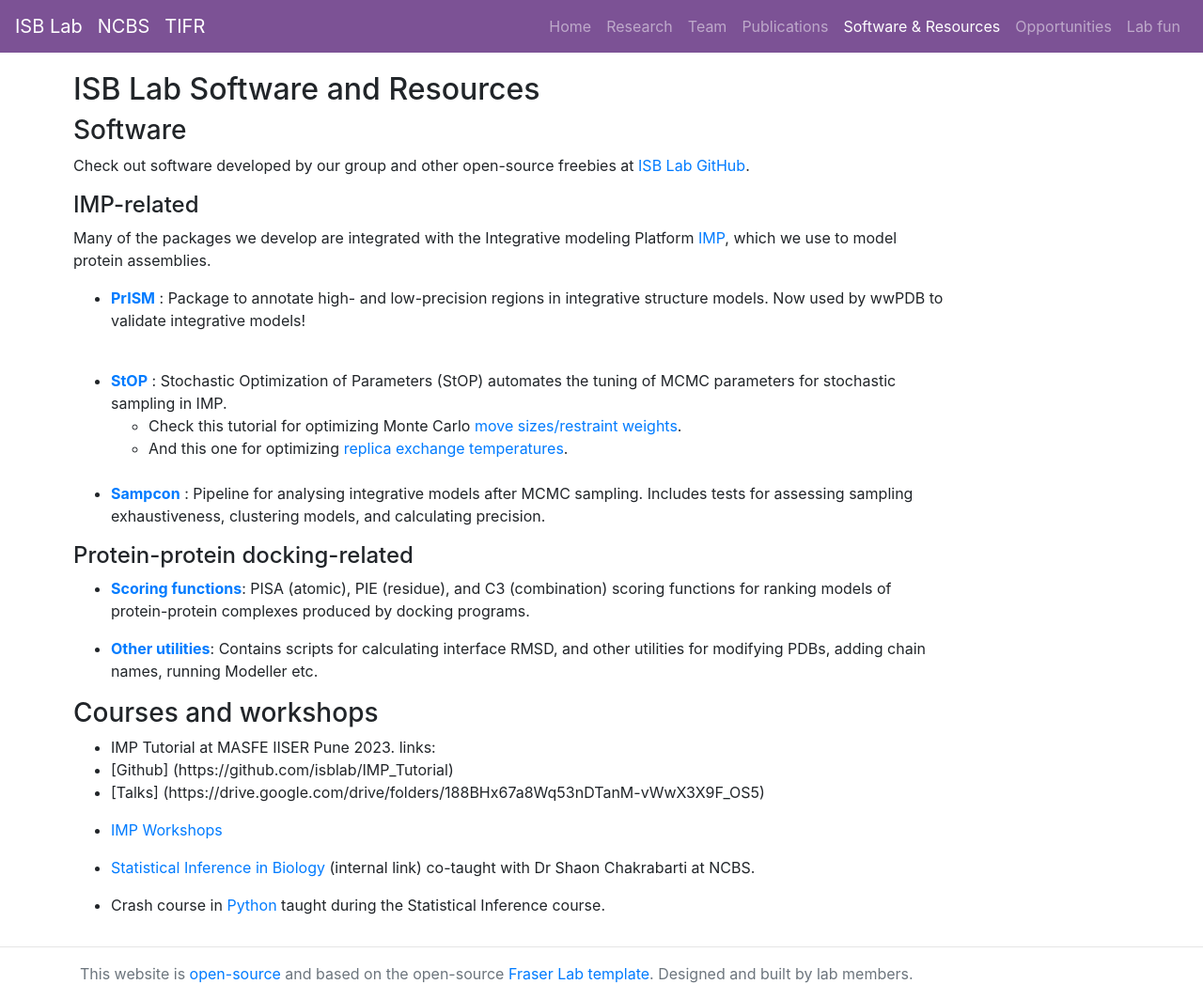
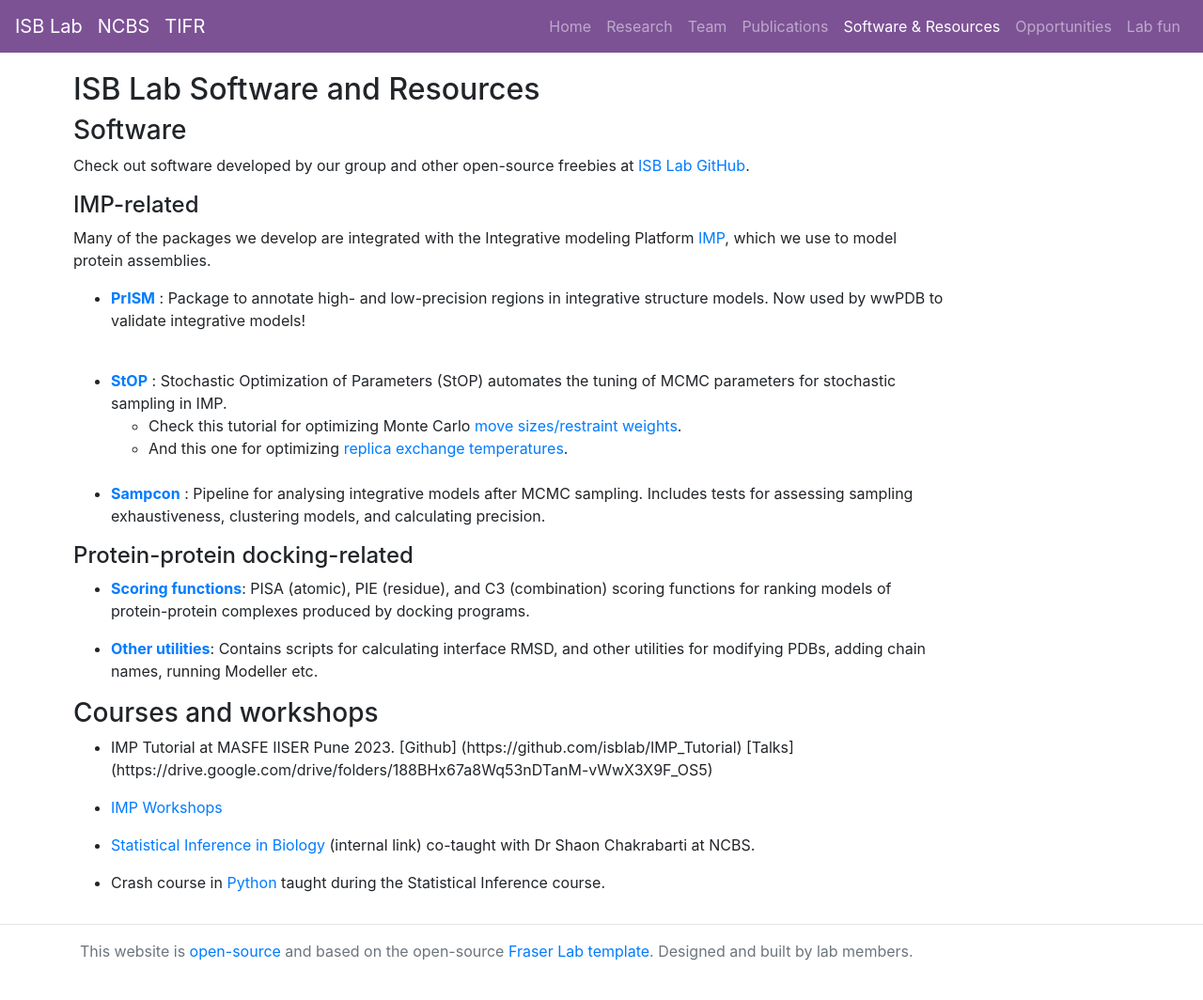
Before and after one commit to isblab/website, a Jekyll site: the page built from Software/index.md, in a window 1280 px wide. Shown: the whole page at 94% size. Built offline with Jekyll 4.4.1, drawn with Linux system fonts in a browser that asks for light colours; after the commit the page ends 1040 px from its top, so only the background shows below that; some of the changed lines change nothing that is shown.

Commit message:
adding MASFE links

```diff
--- a/Software/index.md
+++ b/Software/index.md
@@ -34,9 +34,8 @@ Many of the packages we develop are integrated with the Integrative modeling Pla
 ### Courses and workshops
 
 - IMP Tutorial at MASFE IISER Pune 2023.
-links:
- - [Github] (https://github.com/isblab/IMP_Tutorial)
- - [Talks] (https://drive.google.com/drive/folders/188BHx67a8Wq53nDTanM-vWwX3X9F_OS5)
+[Github] (https://github.com/isblab/IMP_Tutorial)
+[Talks] (https://drive.google.com/drive/folders/188BHx67a8Wq53nDTanM-vWwX3X9F_OS5)
 
 - [IMP Workshops](https://integrativemodeling.org/talks.html)  <br>
 
```
